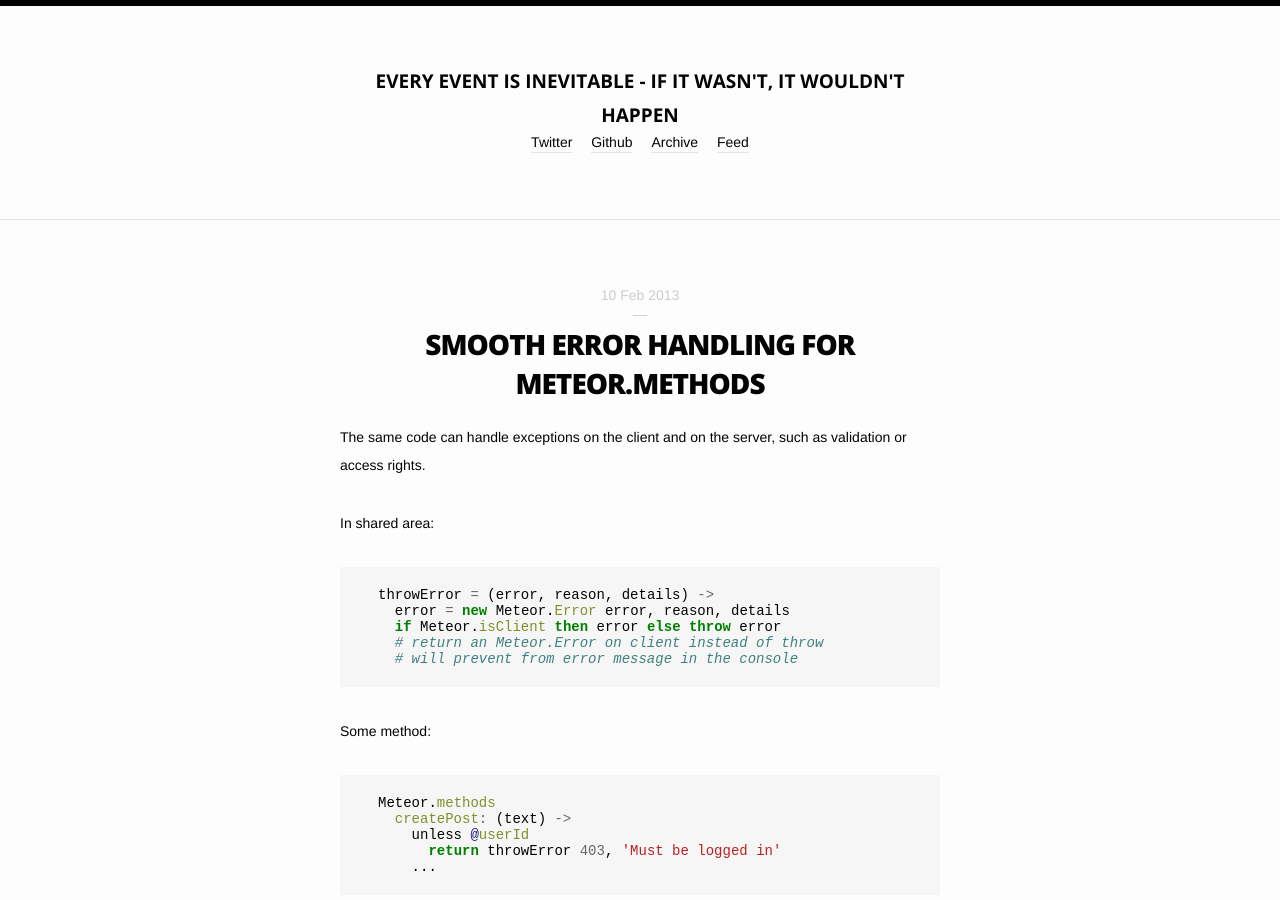
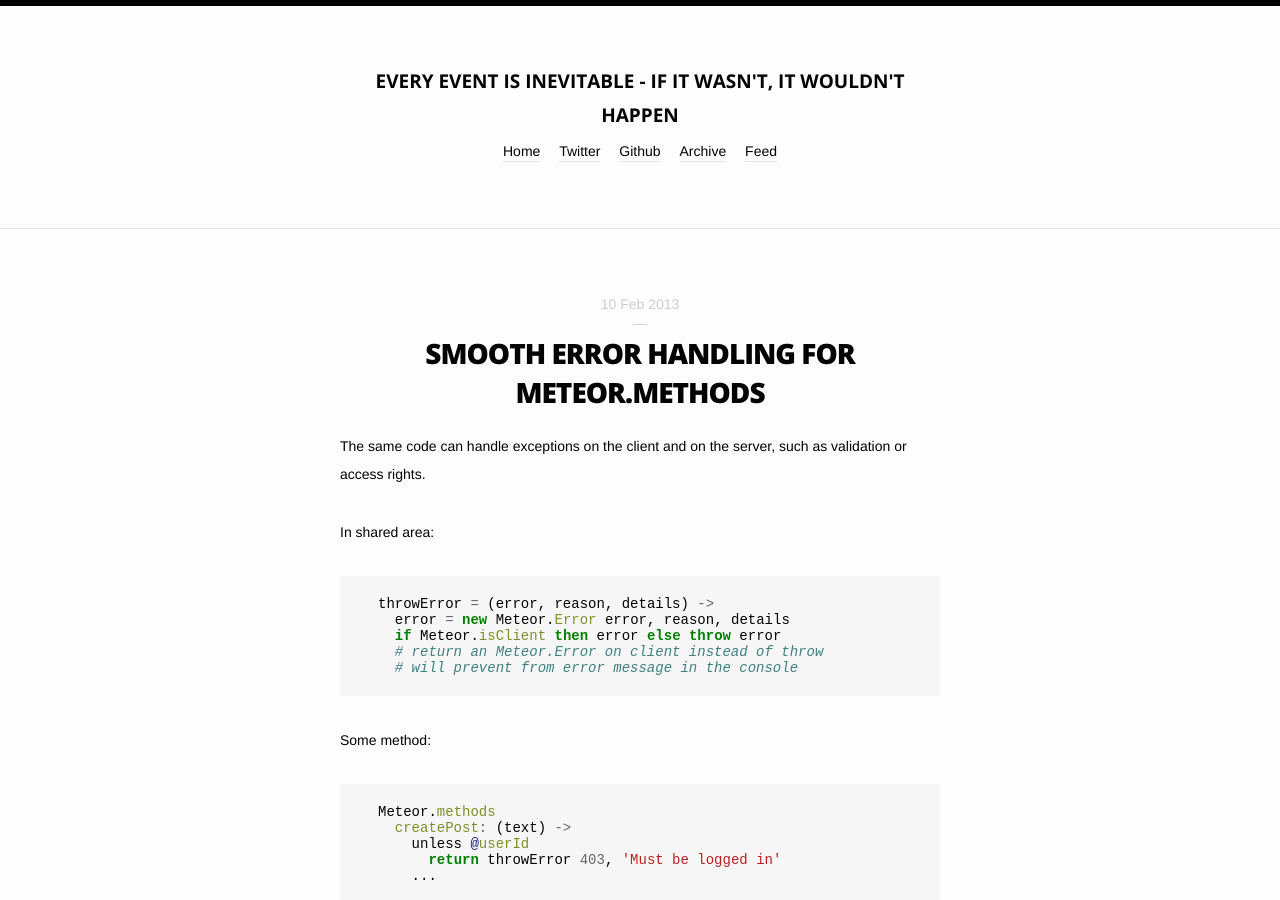
Before and after one commit to england/england.github.com, a Jekyll site: the page built from index.html, in a window 1280 px wide and 900 px high. Built offline with Jekyll 4.4.1, drawn with Linux system fonts in a browser that asks for light colours; nearby versions of some CDN libraries; Markdown is read by kramdown in place of the engine named in the settings; the list of posts is cut into pages by our own code.

Commit message:
home, sweet home

```diff
--- a/_includes/nav.html
+++ b/_includes/nav.html
@@ -1,5 +1,6 @@
 <nav>
   <ul>
+    <li><a href="/">Home</a></li>
     <li><a href="{{site.twitter}}">Twitter</a></li>
     <li><a href="{{site.github}}">Github</a></li>
     <li><a href="/archive.html">Archive</a></li>
--- a/_layouts/default.html
+++ b/_layouts/default.html
@@ -27,7 +27,7 @@
         <header>
           <div id="head-container">
             <div id="description">
-              <a href="/"><h3>{{site.description}}</h3></a>
+              <h3>{{site.description}}</h3>
             </div>
             {% include nav.html %}
           </div>
```
